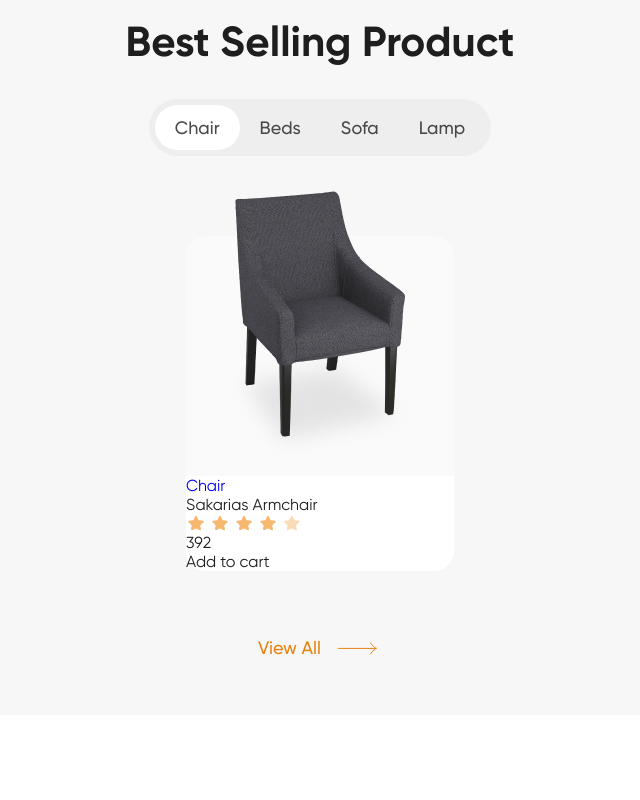
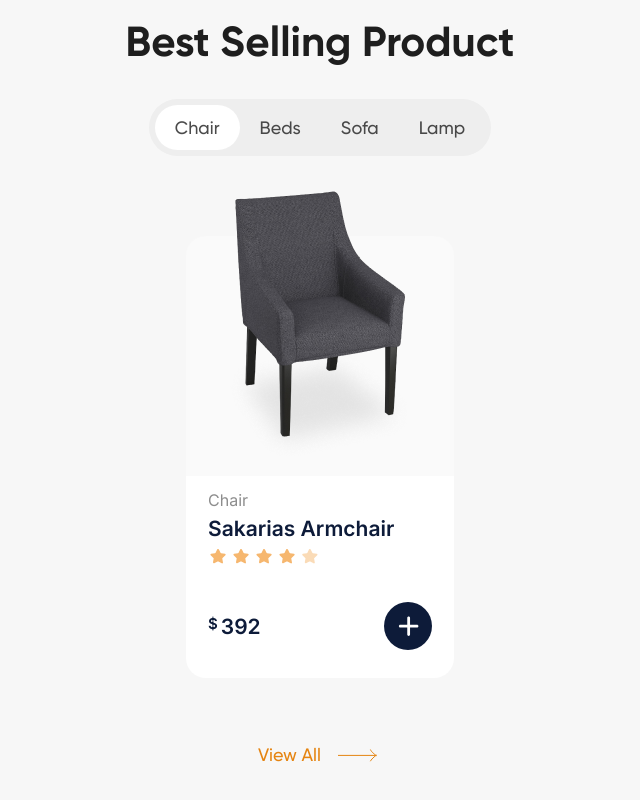
Before and after one commit to Savenkov-Kirill/shop-panto, a plain HTML site: page index.html in a window 1280 px wide. Shown: the part 1415-2215 px from the top of the page, without its empty margins (320-960 px from the left). Drawn offline with Linux system fonts and the light colour scheme.

Commit message:
feat: add card desk and card footer

```diff
--- a/index.html
+++ b/index.html
@@ -195,8 +195,8 @@
                             <img src="./img/icons/star-off.svg" alt="star">
                         </div>
                         <div class="card__footer">
-                            <div class="card__price">392</div>
-                            <button class="card__btn">Add to cart</button>
+                            <div class="card__price" data-value="$">392</div>
+                            <button class="card__btn"><img src="./img/icons/plus.svg" alt="add to cart"></button>
                         </div>
                     </div>
 
--- a/scss/blocks/_card.scss
+++ b/scss/blocks/_card.scss
@@ -1,5 +1,6 @@
 .card {
     width: 268px;
+    font-family: var(--font-cards);
 }
 
 .card__photo {
@@ -14,6 +15,58 @@
 }
 
 .card__desk {
+    display: flex;
+    flex-direction: column;
+    gap: 6px;
+    height: 202px;
+    padding: 14px 22px 28px;
     background-color: #fff;
     border-radius: 0 0 20px 20px;
 }
+
+.card__category {
+    color: var(--text-muted);
+    font-size: 16px;
+}
+.card__title {
+    color: var(--text-card-dark-blue);
+    font-size: 21px;
+    font-weight: 600;
+}
+.card__rating {
+    display: flex;
+    gap: 3px;
+}
+.card__footer {
+    margin-top: auto;
+    display: flex;
+    justify-content: space-between;
+    align-items: center;
+}
+.card__price {
+    display: flex;
+    align-items: flex-start;
+    gap: 3px;
+    color: var(--text-card-dark-blue);
+    font-size: 21px;
+    font-weight: 600;
+
+    &::before {
+        content: attr(data-value);
+        font-size: 15px;
+    }
+}
+.card__btn {
+    width: 48px;
+    height: 48px;
+    background-color: var(--ui-dark-blue);
+    border-radius: 50%;
+    display: flex;
+    align-items: center;
+    justify-content: center;
+    transition: opacity 0.2s ease-in;
+
+    &:hover {
+        opacity: 0.8;
+    }
+}
```
Also changed, not shown: scss/main.css, 1 other file.
